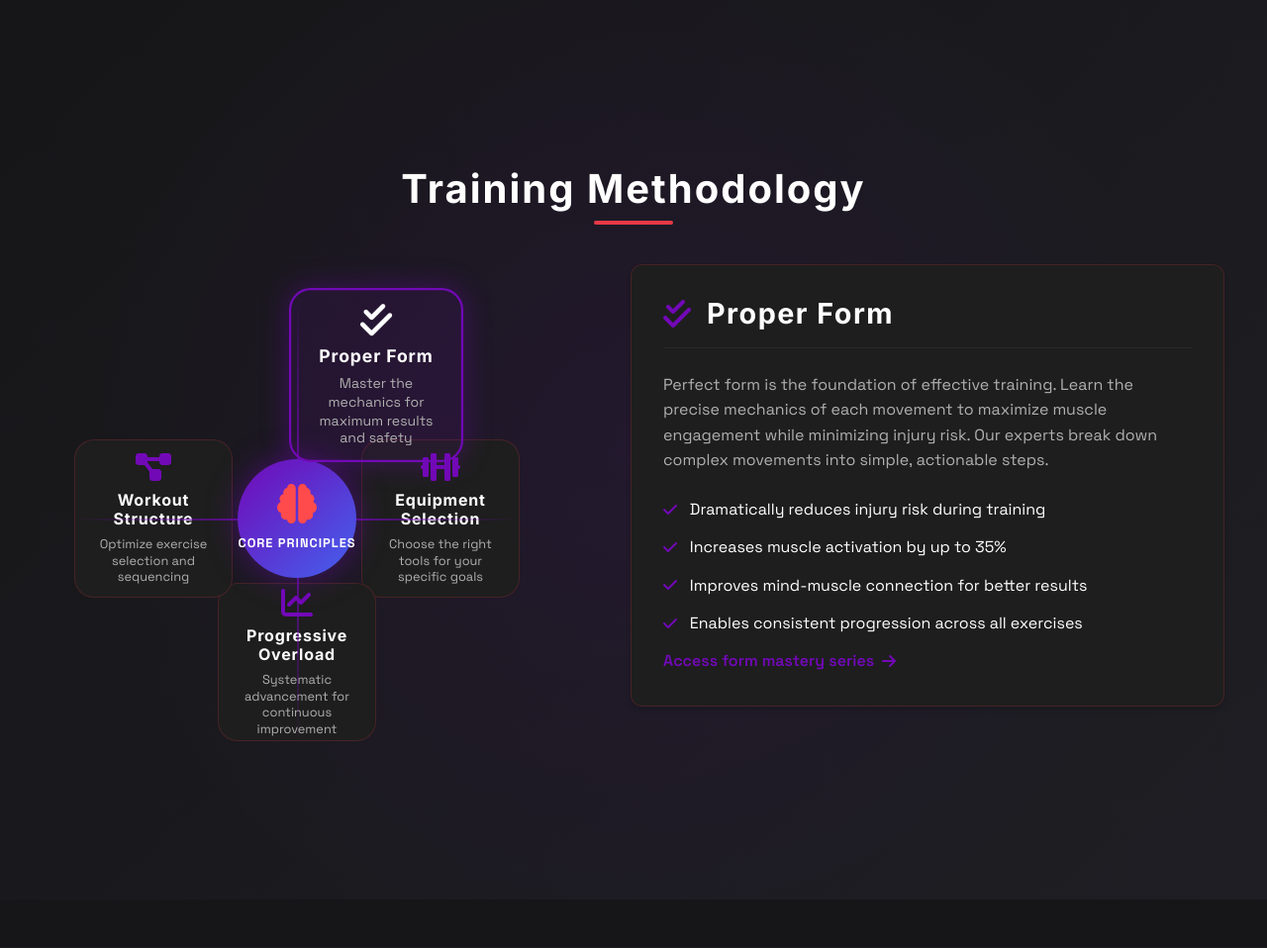
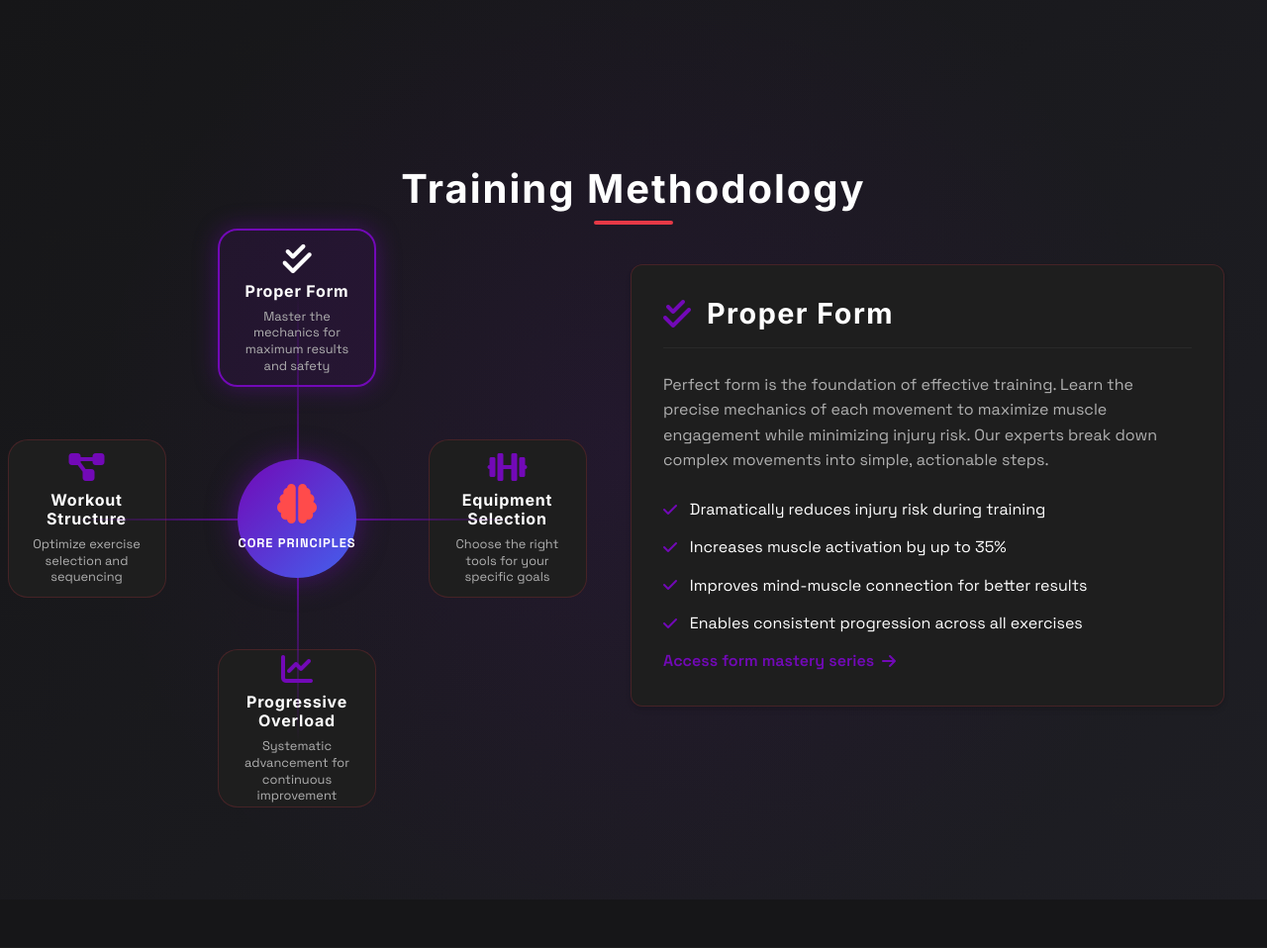
Before and after one commit to KristiansPavlovskis/kvalifikacijas_eksamena_darbs, a PHP site: page /pages/workouts.php in a window 1280 px wide. Shown: the part 1043-2001 px from the top of the page at 99% size. Run offline with PHP 8.4, Linux system fonts and the light colour scheme; some web fonts are replaced.

Commit message:
mazliet dizains palabots.

```diff
--- a/assets/css/learning_hub.css
+++ b/assets/css/learning_hub.css
@@ -584,32 +584,32 @@ h1, h2, h3, h4, h5, h6 {
     overflow: hidden;
 }
 
-.wheel-segment:hover {
+/* .wheel-segment:hover {
     transform: scale(1.05);
     z-index: 10;
-}
+} */
 
 .segment-1 {
-    top: 0;
+    top: -15%;
     left: 50%;
     transform: translateX(-50%);
 }
 
 .segment-2 {
     top: 50%;
-    right: 0;
+    right: -15%;
     transform: translateY(-50%);
 }
 
 .segment-3 {
-    bottom: 0;
+    bottom: -15%;
     left: 50%;
     transform: translateX(-50%);
 }
 
 .segment-4 {
     top: 50%;
-    left: 0;
+    left: -15%;
     transform: translateY(-50%);
 }
 
@@ -852,7 +852,6 @@ h1, h2, h3, h4, h5, h6 {
 
 /* Active state for wheel segments */
 .wheel-segment.active {
-    transform: scale(1.1);
     z-index: 15;
     box-shadow: 0 0 25px rgba(114, 9, 183, 0.4);
     border: 2px solid var(--accent-purple);
--- a/pages/workouts.php
+++ b/pages/workouts.php
@@ -1,8 +1,6 @@
 <?php
-// Initialize the session
 session_start();
 
-// Check if the user is logged in
 $logged_in = isset($_SESSION["loggedin"]) && $_SESSION["loggedin"] === true;
 $username = $logged_in ? $_SESSION["username"] : "";
 ?>
```
Also changed, not shown: admin/chat.php (+4 -17 lines).
